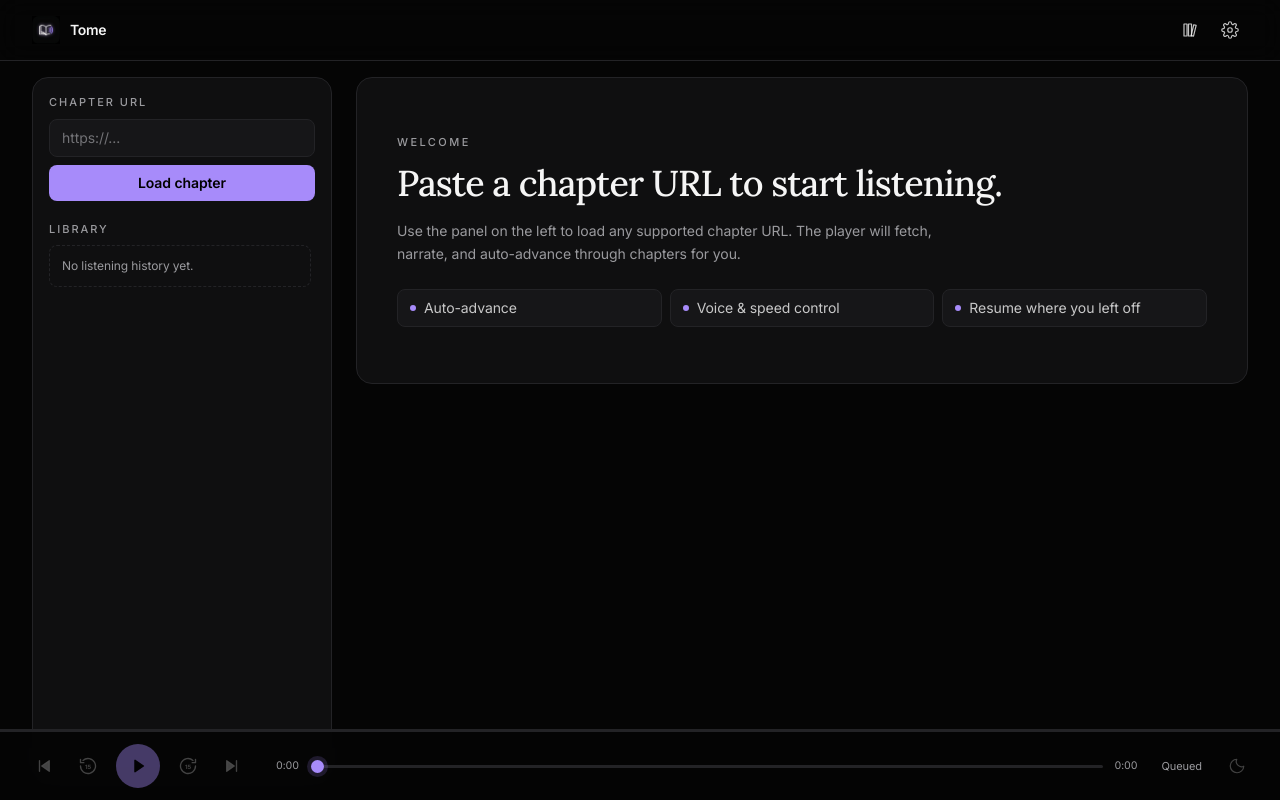
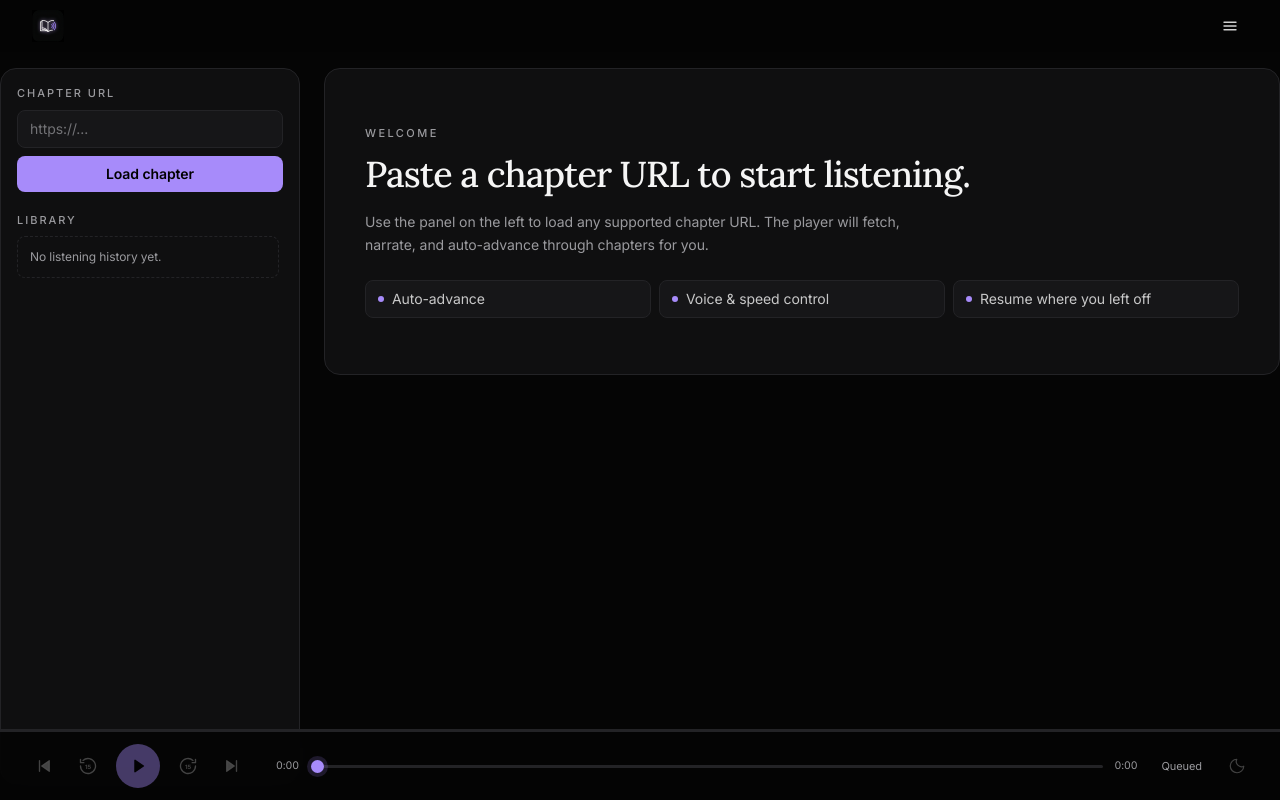
Before and after one commit to ItsHariii/novel-audiobook, a Next.js app: page / in a window 1280 px wide. Built offline with nearby package versions, Linux system fonts and the light colour scheme.

Commit message:
full screen

```diff
--- a/app/globals.css
+++ b/app/globals.css
@@ -26,6 +26,20 @@ body {
   min-height: 100vh;
   min-height: 100dvh;
   letter-spacing: -0.005em;
+}
+
+/* Respect iOS Dynamic Island / notch and home indicator. */
+.safe-top {
+  padding-top: env(safe-area-inset-top);
+}
+.safe-bottom {
+  padding-bottom: env(safe-area-inset-bottom);
+}
+.safe-left {
+  padding-left: env(safe-area-inset-left);
+}
+.safe-right {
+  padding-right: env(safe-area-inset-right);
 }
 
 .font-sans {
--- a/app/layout.tsx
+++ b/app/layout.tsx
@@ -17,6 +17,11 @@ const lora = Lora({
 export const metadata: Metadata = {
   title: "Tome",
   description: "Listen to web novels as an audiobook",
+  appleWebApp: {
+    capable: true,
+    title: "Tome",
+    statusBarStyle: "black-translucent",
+  },
 };
 
 export const viewport: Viewport = {
@@ -24,6 +29,7 @@ export const viewport: Viewport = {
   initialScale: 1,
   maximumScale: 1,
   themeColor: "#000000",
+  viewportFit: "cover",
 };
 
 export default function RootLayout({
--- a/components/Player.tsx
+++ b/components/Player.tsx
@@ -432,8 +432,71 @@ export default function Player() {
       title: current.chapter.title,
       artist: current.chapter.source,
       album: "Tome",
+      artwork: [
+        { src: "/logo.png", sizes: "512x512", type: "image/png" },
+        { src: "/icon.png", sizes: "256x256", type: "image/png" },
+      ],
     });
   }, [current]);
+
+  // Wire up Media Session action handlers so the iOS Dynamic Island, the
+  // Android lock screen, and hardware media keys can control playback.
+  useEffect(() => {
+    if (typeof navigator === "undefined" || !("mediaSession" in navigator)) return;
+    const ms = navigator.mediaSession;
+    const setHandler = (
+      action: MediaSessionAction,
+      handler: MediaSessionActionHandler | null,
+    ) => {
+      try {
+        ms.setActionHandler(action, handler);
+      } catch {
+        // Some browsers don't support every action; silently ignore.
+      }
+    };
+    setHandler("play", () => {
+      void togglePlay();
+    });
+    setHandler("pause", () => {
+      void togglePlay();
+    });
+    setHandler("seekbackward", (d) => seekSeconds(-(d?.seekOffset ?? 15)));
+    setHandler("seekforward", (d) => seekSeconds(d?.seekOffset ?? 15));
+    setHandler("previoustrack", () => goPrevChapter());
+    setHandler("nexttrack", () => goNextChapter());
+    setHandler("seekto", (d) => {
+      if (typeof d?.seekTime === "number") seekTo(d.seekTime);
+    });
+    return () => {
+      [
+        "play",
+        "pause",
+        "seekbackward",
+        "seekforward",
+        "previoustrack",
+        "nexttrack",
+        "seekto",
+      ].forEach((a) => setHandler(a as MediaSessionAction, null));
+    };
+  }, [togglePlay, seekSeconds, goPrevChapter, goNextChapter, seekTo]);
+
+  // Keep the Dynamic Island / lock screen scrubber accurate.
+  useEffect(() => {
+    if (typeof navigator === "undefined" || !("mediaSession" in navigator)) return;
+    const ms = navigator.mediaSession;
+    ms.playbackState = isPlaying ? "playing" : "paused";
+    if (typeof ms.setPositionState === "function" && chunkDuration > 0) {
+      try {
+        ms.setPositionState({
+          duration: chunkDuration,
+          position: Math.min(chunkPosition, chunkDuration),
+          playbackRate,
+        });
+      } catch {
+        // setPositionState throws if values are out of range; ignore.
+      }
+    }
+  }, [isPlaying, chunkPosition, chunkDuration, playbackRate]);
 
   useEffect(() => {
     if (!current) return;
@@ -550,7 +613,7 @@ export default function Player() {
 
       {error && <Toast message={error} onClose={() => setError(null)} />}
 
-      <div className="grid w-full min-h-0 flex-1 gap-4 px-4 py-4 sm:px-6 lg:grid-cols-[300px_1fr] lg:gap-6 lg:px-8">
+      <div className="safe-left safe-right grid w-full min-h-0 flex-1 gap-4 px-4 py-4 sm:px-6 lg:grid-cols-[300px_1fr] lg:gap-6 lg:px-8">
         <aside className="hidden min-h-0 lg:block">
           <Sidebar
             inputUrl={inputUrl}
--- a/components/player/Header.tsx
+++ b/components/player/Header.tsx
@@ -1,3 +1,7 @@
+"use client";
+
+import { useEffect, useRef, useState } from "react";
+
 export function Header(props: {
   showLibraryToggle: boolean;
   onOpenLibrary: () => void;
@@ -6,66 +10,137 @@ export function Header(props: {
   onTogglePlayerBar: () => void;
   hasChapter: boolean;
 }) {
+  const [menuOpen, setMenuOpen] = useState(false);
+  const menuRef = useRef<HTMLDivElement | null>(null);
+
+  useEffect(() => {
+    if (!menuOpen) return;
+    const onDown = (e: MouseEvent) => {
+      if (!menuRef.current) return;
+      if (!menuRef.current.contains(e.target as Node)) setMenuOpen(false);
+    };
+    const onKey = (e: KeyboardEvent) => {
+      if (e.key === "Escape") setMenuOpen(false);
+    };
+    document.addEventListener("mousedown", onDown);
+    document.addEventListener("keydown", onKey);
+    return () => {
+      document.removeEventListener("mousedown", onDown);
+      document.removeEventListener("keydown", onKey);
+    };
+  }, [menuOpen]);
+
   return (
-    <header className="z-20 shrink-0 border-b border-[var(--color-border)] bg-[var(--color-bg)]/80 backdrop-blur-md">
-      <div className="flex items-center justify-between gap-4 px-4 py-3 sm:px-6 lg:px-8">
-        <div className="flex items-center gap-2.5">
+    <header className="safe-top safe-left safe-right z-20 shrink-0 bg-[var(--color-bg)]/70 backdrop-blur-md">
+      <div className="flex items-center justify-between gap-4 px-4 py-2 sm:px-6 lg:px-8">
+        <div className="flex items-center">
           {/* eslint-disable-next-line @next/next/no-img-element */}
-          <img src="/logo.png" alt="" aria-hidden className="h-7 w-7" />
-          <span className="text-sm font-semibold tracking-tight">Tome</span>
+          <img
+            src="/logo.png"
+            alt="Tome"
+            className="h-8 w-8 select-none"
+            draggable={false}
+          />
         </div>
-        <div className="flex items-center gap-1">
-          {props.hasChapter && (
-            <IconButton
-              label={props.playerBarVisible ? "Hide player" : "Show player"}
-              onClick={props.onTogglePlayerBar}
-              active={props.playerBarVisible}
+
+        <div className="relative flex items-center" ref={menuRef}>
+          <button
+            onClick={() => setMenuOpen((v) => !v)}
+            aria-haspopup="menu"
+            aria-expanded={menuOpen}
+            aria-label="Menu"
+            title="Menu"
+            className="grid h-9 w-9 place-items-center rounded-full text-[var(--color-text)]/85 transition hover:bg-white/5 hover:text-[var(--color-text)]"
+          >
+            <MenuIcon />
+          </button>
+
+          {menuOpen && (
+            <div
+              role="menu"
+              className="absolute right-0 top-full z-30 mt-2 w-56 rounded-xl border border-[var(--color-border)] bg-[var(--color-panel)] p-1.5 shadow-xl"
             >
-              <PlayerIcon />
-            </IconButton>
+              {props.showLibraryToggle && (
+                <MenuRow
+                  onClick={() => {
+                    props.onOpenLibrary();
+                    setMenuOpen(false);
+                  }}
+                  icon={<LibraryIcon />}
+                  label="Library"
+                />
+              )}
+              {props.hasChapter && (
+                <MenuRow
+                  onClick={() => {
+                    props.onTogglePlayerBar();
+                    setMenuOpen(false);
+                  }}
+                  icon={<PlayerIcon />}
+                  label={props.playerBarVisible ? "Hide player bar" : "Show player bar"}
+                  active={props.playerBarVisible}
+                />
+              )}
+              <MenuRow
+                onClick={() => {
+                  props.onOpenSettings();
+                  setMenuOpen(false);
+                }}
+                icon={<SettingsIcon />}
+                label="Settings"
+              />
+            </div>
           )}
-          {props.showLibraryToggle && (
-            <IconButton label="Library" onClick={props.onOpenLibrary}>
-              <LibraryIcon />
-            </IconButton>
-          )}
-          <IconButton label="Settings" onClick={props.onOpenSettings}>
-            <SettingsIcon />
-          </IconButton>
         </div>
       </div>
     </header>
   );
 }
 
-function IconButton(props: {
+function MenuRow(props: {
+  icon: React.ReactNode;
   label: string;
   onClick: () => void;
-  children: React.ReactNode;
   active?: boolean;
 }) {
   return (
     <button
-      aria-label={props.label}
-      aria-pressed={props.active}
-      title={props.label}
+      role="menuitem"
       onClick={props.onClick}
-      className={`grid h-9 w-9 place-items-center rounded-full transition hover:bg-white/5 hover:text-[var(--color-text)] ${
-        props.active
-          ? "text-[var(--color-accent)]"
-          : "text-[var(--color-text)]/80"
+      className={`flex w-full items-center gap-2.5 rounded-md px-3 py-2 text-left text-xs transition hover:bg-white/5 ${
+        props.active ? "text-[var(--color-accent)]" : "text-[var(--color-text)]/90"
       }`}
     >
-      {props.children}
+      <span className="inline-grid h-5 w-5 place-items-center">{props.icon}</span>
+      <span className="flex-1">{props.label}</span>
+      {props.active && <span aria-hidden>●</span>}
     </button>
+  );
+}
+
+function MenuIcon() {
+  return (
+    <svg
+      width="18"
+      height="18"
+      viewBox="0 0 24 24"
+      fill="none"
+      stroke="currentColor"
+      strokeWidth="1.8"
+      strokeLinecap="round"
+      strokeLinejoin="round"
+      aria-hidden
+    >
+      <path d="M4 7h16M4 12h16M4 17h16" />
+    </svg>
   );
 }
 
 function PlayerIcon() {
   return (
     <svg
-      width="18"
-      height="18"
+      width="16"
+      height="16"
       viewBox="0 0 24 24"
       fill="none"
       stroke="currentColor"
@@ -84,8 +159,8 @@ function PlayerIcon() {
 function LibraryIcon() {
   return (
     <svg
-      width="18"
-      height="18"
+      width="16"
+      height="16"
       viewBox="0 0 24 24"
       fill="none"
       stroke="currentColor"
@@ -103,8 +178,8 @@ function LibraryIcon() {
 function SettingsIcon() {
   return (
     <svg
-      width="18"
-      height="18"
+      width="16"
+      height="16"
       viewBox="0 0 24 24"
       fill="none"
       stroke="currentColor"
--- a/components/player/PlayerBar.tsx
+++ b/components/player/PlayerBar.tsx
@@ -43,7 +43,7 @@ export function PlayerBar(props: {
           : "Queued";
 
   return (
-    <div className="fixed inset-x-0 bottom-0 z-20 border-t border-[var(--color-border)] bg-[var(--color-bg)]/90 backdrop-blur-md">
+    <div className="safe-bottom safe-left safe-right fixed inset-x-0 bottom-0 z-20 border-t border-[var(--color-border)] bg-[var(--color-bg)]/90 backdrop-blur-md">
       <div className="h-[2px] w-full bg-[var(--color-border)]">
         <div
           className="h-full bg-[var(--color-accent)] transition-[width] duration-200"
--- a/components/player/ReaderPanel.tsx
+++ b/components/player/ReaderPanel.tsx
@@ -27,10 +27,10 @@ export function ReaderPanel(props: {
 
   return (
     <div
-      className="relative h-full overflow-y-auto rounded-2xl border border-[var(--color-border)] bg-[var(--color-panel)] px-5 py-6 sm:px-10 sm:py-8"
+      className="relative h-full overflow-y-auto rounded-2xl border border-[var(--color-border)] bg-[var(--color-panel)] px-6 py-6 sm:px-14 sm:py-10 lg:px-24 xl:px-32"
       style={{ fontSize: `${readerFontSize}px` }}
     >
-      <div className="mx-auto max-w-3xl">
+      <div className="mx-auto max-w-[110ch]">
         {header}
         <div className="font-serif">
           {chunks.map((c) => {
```
